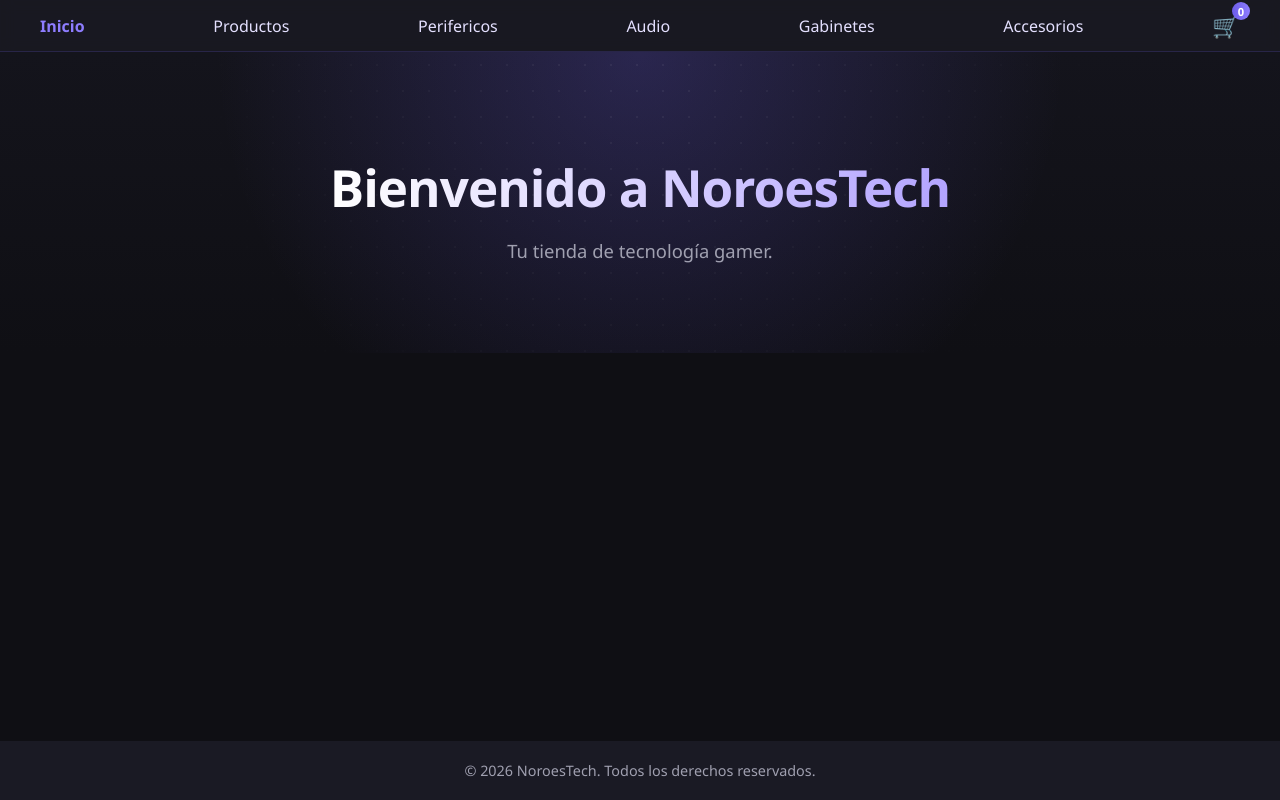
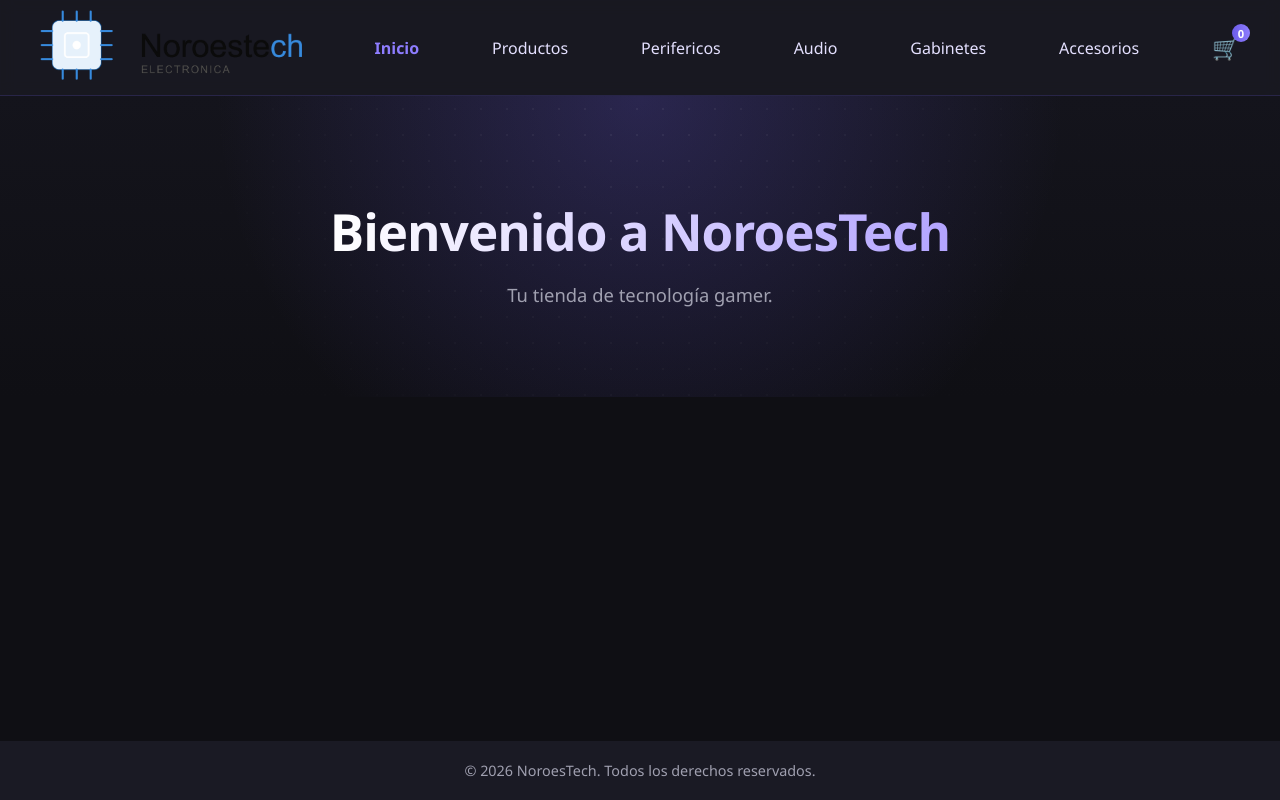
Before and after one commit to EMAGMZ/noroestech, a React (Vite) app: page / in a window 1280 px wide. Built offline with nearby package versions, Linux system fonts and the light colour scheme.

Commit message:
feat: agregar logo al navbar con link al inicio

```diff
--- a/src/components/NavBar/NavBar.jsx
+++ b/src/components/NavBar/NavBar.jsx
@@ -1,10 +1,14 @@
-import { NavLink } from 'react-router-dom';
+import { NavLink, Link } from 'react-router-dom';
 import CartWidget from '../CartWidget/CartWidget';
+import logo from '../../assets/logo_noroestech.png';
 import styles from './NavBar.module.css';
 
 function NavBar() {
   return (
     <nav className={styles.navbar}>
+      <Link to="/">
+        <img src={logo} alt="NoroesTech" className={styles.logo} />
+      </Link>
       <NavLink
         to="/"
         className={({ isActive }) => isActive ? styles.linkActivo : styles.linkNormal}
```
